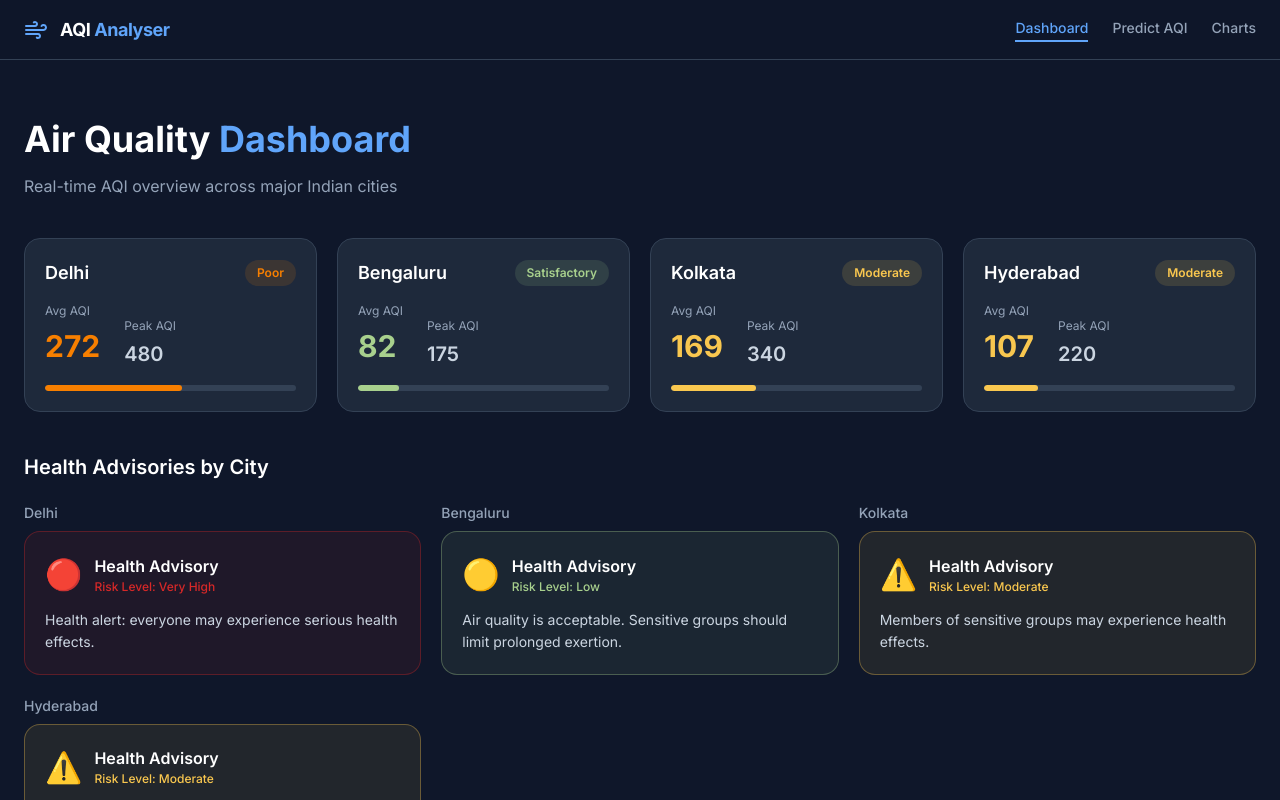
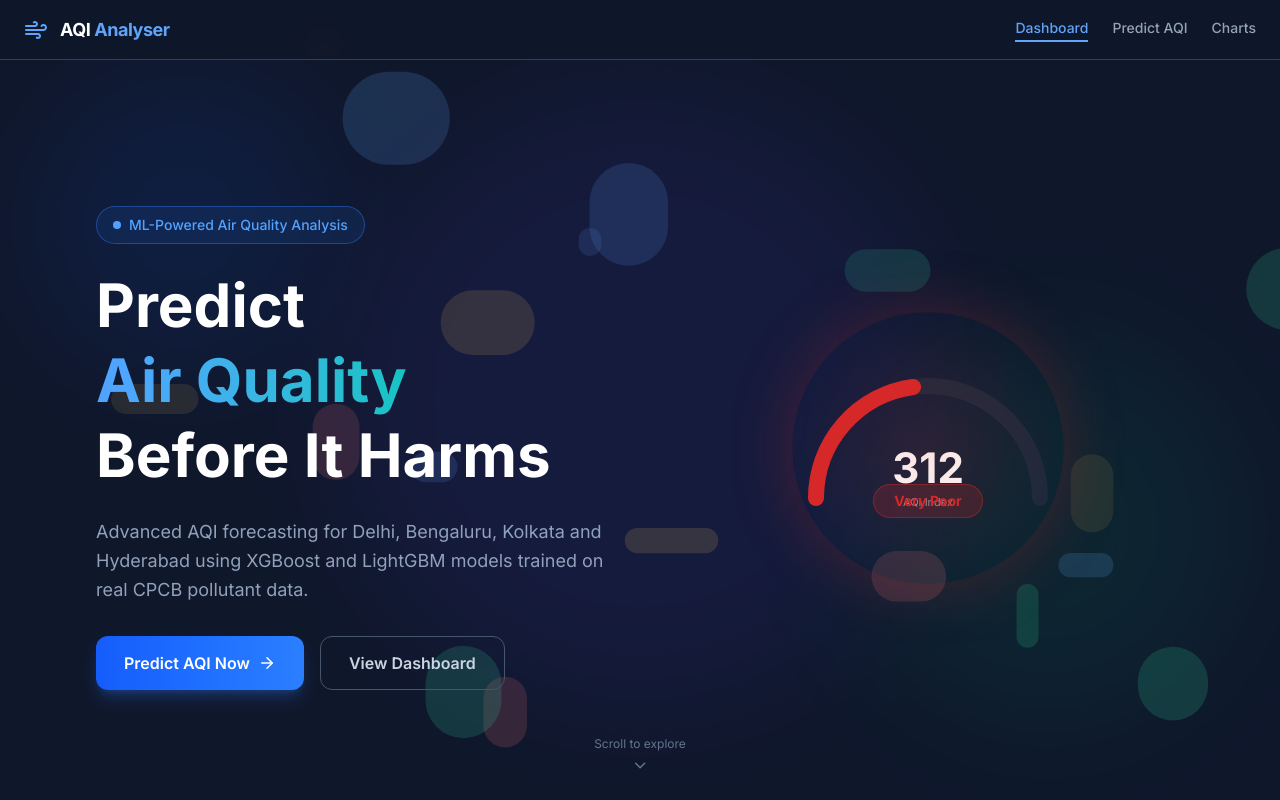
Before and after one commit to neeraj214/Air-Quality-Index-Analysis, a React app in the folder frontend/: page / in a window 1280 px wide. Shown: the top 800 px of the page. Built offline with nearby package versions, Linux system fonts and the light colour scheme; the HTML template or start-up script is replaced by a standard one.

Commit message:
feat: update routing to add Home page at / and Dashboard at /dashboard

```diff
--- a/frontend/src/App.jsx
+++ b/frontend/src/App.jsx
@@ -1,6 +1,7 @@
 import { BrowserRouter, Routes, Route } from 'react-router-dom';
 import Navbar    from './components/Navbar';
 import Footer    from './components/Footer';
+import Home      from './pages/Home';
 import Dashboard from './pages/Dashboard';
 import Predict   from './pages/Predict';
 import Charts    from './pages/Charts';
@@ -8,12 +9,13 @@
 export default function App() {
   return (
     <BrowserRouter>
-      <div style={{ minHeight: '100vh', backgroundColor: '#0f172a' }}>
+      <div className="min-h-screen bg-slate-900">
         <Navbar />
         <Routes>
-          <Route path="/"        element={<Dashboard />} />
-          <Route path="/predict" element={<Predict />}   />
-          <Route path="/charts"  element={<Charts />}    />
+          <Route path="/"          element={<Home />}      />
+          <Route path="/dashboard" element={<Dashboard />} />
+          <Route path="/predict"   element={<Predict />}   />
+          <Route path="/charts"    element={<Charts />}    />
         </Routes>
         <Footer />
       </div>
```
